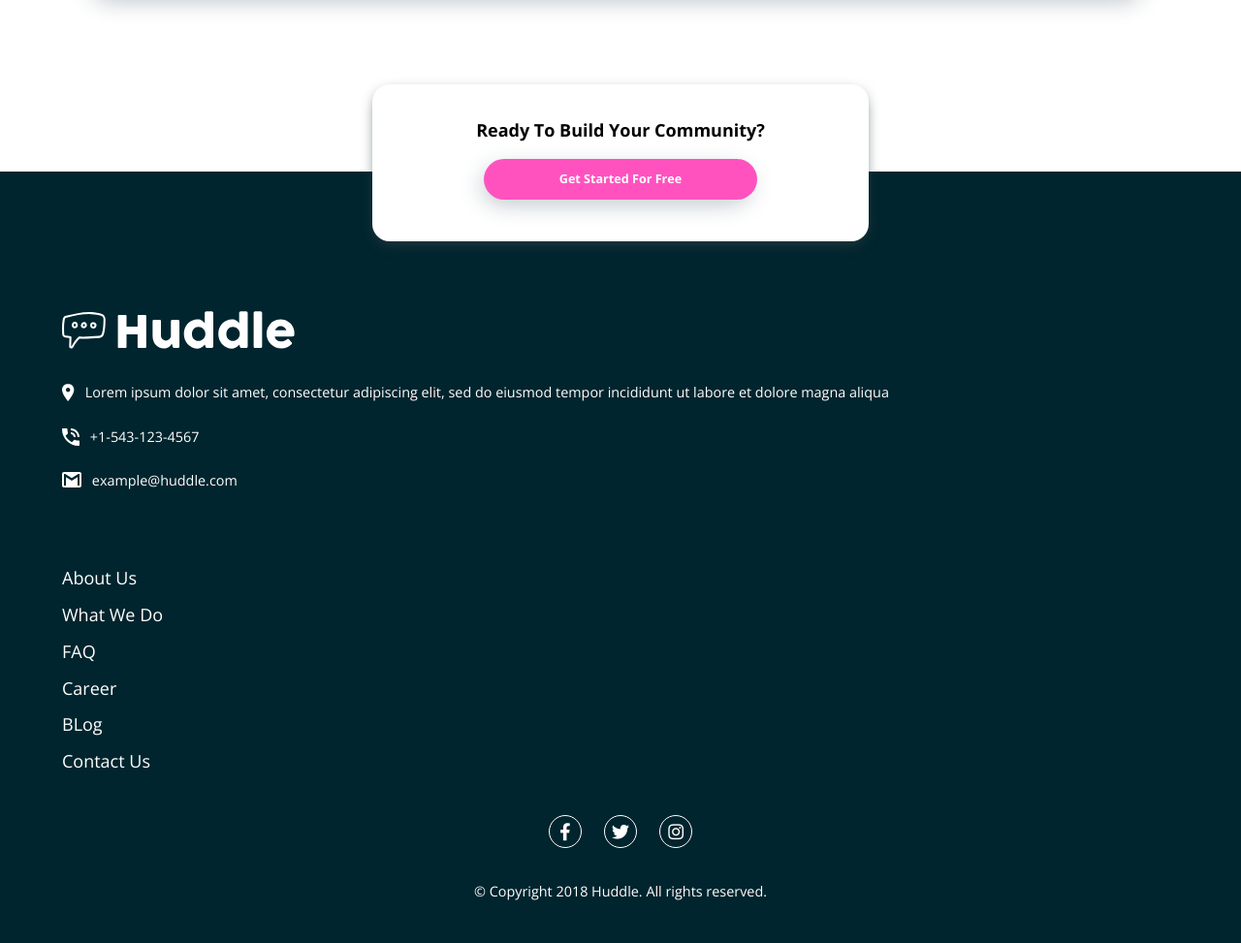
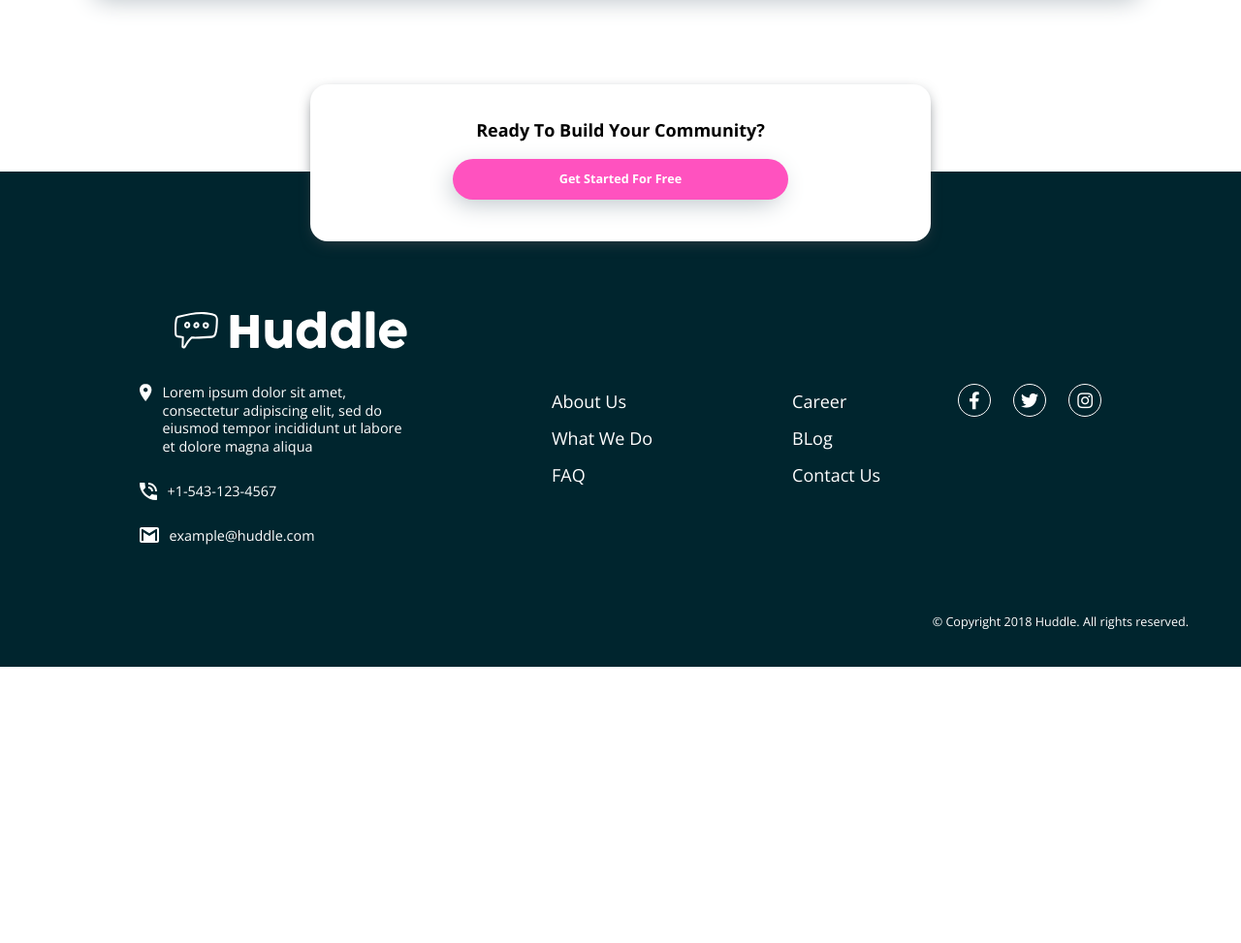
Before and after one commit to Tink3rball3r/huddle-landing-page-with-alternating-feature-blocks-master, a plain HTML site: page index.html in a window 1280 px wide. Shown: the part 2025-2998 px from the top of the page at 97% size. After the commit the page ends 2713 px from the top, so only its background shows below. Drawn offline with nearby package versions, Linux system fonts and the light colour scheme.

Commit message:
desktop continued

```diff
--- a/SCSS/_desktop.scss
+++ b/SCSS/_desktop.scss
@@ -71,6 +71,55 @@
 	}
 
 	.cta {
+		max-width: 50%;
+	}
+
+	.contact__logo {
+		margin-left: 10rem;
+	}
+
+	.contact__container {
+		// max-width: 100%;
+		// justify-self: flex-start;
+		margin: 0;
+	}
+
+	.contact__container:nth-child(2) {
+		margin: 1.5em 0;
+	}
+
+	.contact {
+		display: flex;
+		justify-content: space-evenly;
+		// max-width: 40%;
+	}
+
+	.contact__col1 {
+		max-width: 30%;
+		justify-self: flex-start;
+	}
+
+	.contact__col2 {
+		display: flex;
+		justify-content: space-evenly;
+		margin: 0;
 		max-width: 40%;
 	}
+
+	.left__list {
+		margin-right: 8rem;
+	}
+
+	.social {
+		display: block;
+		margin: 0;
+		padding: 0;
+		align-self: flex-start;
+	}
+
+	.copywrite {
+		text-align: right;
+		margin-right: 3rem;
+		font-size: 0.7rem;
+	}
 }
--- a/index.html
+++ b/index.html
@@ -127,14 +127,12 @@
 				>
 			</div>
 
-			<div class="contact">
 			<img
 				src="/images/logo-white.svg"
 				alt=""
 				class="contact__logo"
 			/>
-			</div>
-
+			<div class="contact">
 				<div class="contact__col1">
 					<div class="contact__container">
 						<img
@@ -143,9 +141,10 @@
 							class="contact__icon"
 						/>
 						<p>
-						Lorem ipsum dolor sit amet, consectetur
-						adipiscing elit, sed do eiusmod tempor
-						incididunt ut labore et dolore magna aliqua
+							Lorem ipsum dolor sit amet,
+							consectetur adipiscing elit, sed do
+							eiusmod tempor incididunt ut labore et
+							dolore magna aliqua
 						</p>
 					</div>
 					<div class="contact__container">
@@ -170,7 +169,9 @@
 					<div class="left__list">
 						<ul class="list__about">
 							<li class="list__items">About Us</li>
-						<li class="list__items">What We Do</li>
+							<li class="list__items">
+								What We Do
+							</li>
 							<li class="list__items">FAQ</li>
 						</ul>
 					</div>
@@ -179,8 +180,11 @@
 						<ul class="list__career">
 							<li class="list__items">Career</li>
 							<li class="list__items">BLog</li>
-						<li class="list__items">Contact Us</li>
+							<li class="list__items">
+								Contact Us
+							</li>
 						</ul>
+					</div>
 				</div>
 
 				<div class="social">
@@ -195,54 +199,3 @@
 		</footer>
 	</body>
 </html>
-
-<!-- Try It Free
-
-		Build The Community Your Fans Will Love
-
-	Huddle re-imagines the way we build communities. You have a voice, but so does your audience.
-	Create connections with your users as you engage in genuine discussion.
-
-	Get Started For Free
-
-	Grow Together
-
-	Generate meaningful discussions with your audience and build a strong, loyal community.
-	Think of the insightful conversations you miss out on with a feedback form.
-
-	Flowing Conversations
-
-	You wouldn't paginate a conversation in real life, so why do it online? Our threads
-	have just-in-time loading for a more natural flow.
-
-	Your Users
-
-	It takes no time at all to integrate Huddle with your app's authentication solution.
-	This means, once signed in to your app, your users can start chatting immediately.
-
-	Ready To Build Your Community?
-
-	Get Started For Free
-
-	Lorem ipsum dolor sit amet, consectetur adipiscing elit, sed do eiusmod tempor
-	incididunt ut labore et dolore magna aliqua
-
-	+1-543-123-4567
-	example@huddle.com
-
-	About Us
-	What We Do
-	FAQ
-
-	Career
-	Blog
-	Contact Us
-
-	&copy; Copyright 2018 Huddle. All rights reserved.
-
-	<footer>
-		<p class="attribution">
-		Challenge by <a href="https://www.frontendmentor.io?ref=challenge" target="_blank">Frontend Mentor</a>.
-		Coded by <a href="#">Your Name Here</a>.
-		</p>
-    </footer> -->
```
Also changed, not shown: CSS/styles.css, 1 other file. Lines whose indentation alone changed are shown as unchanged.
